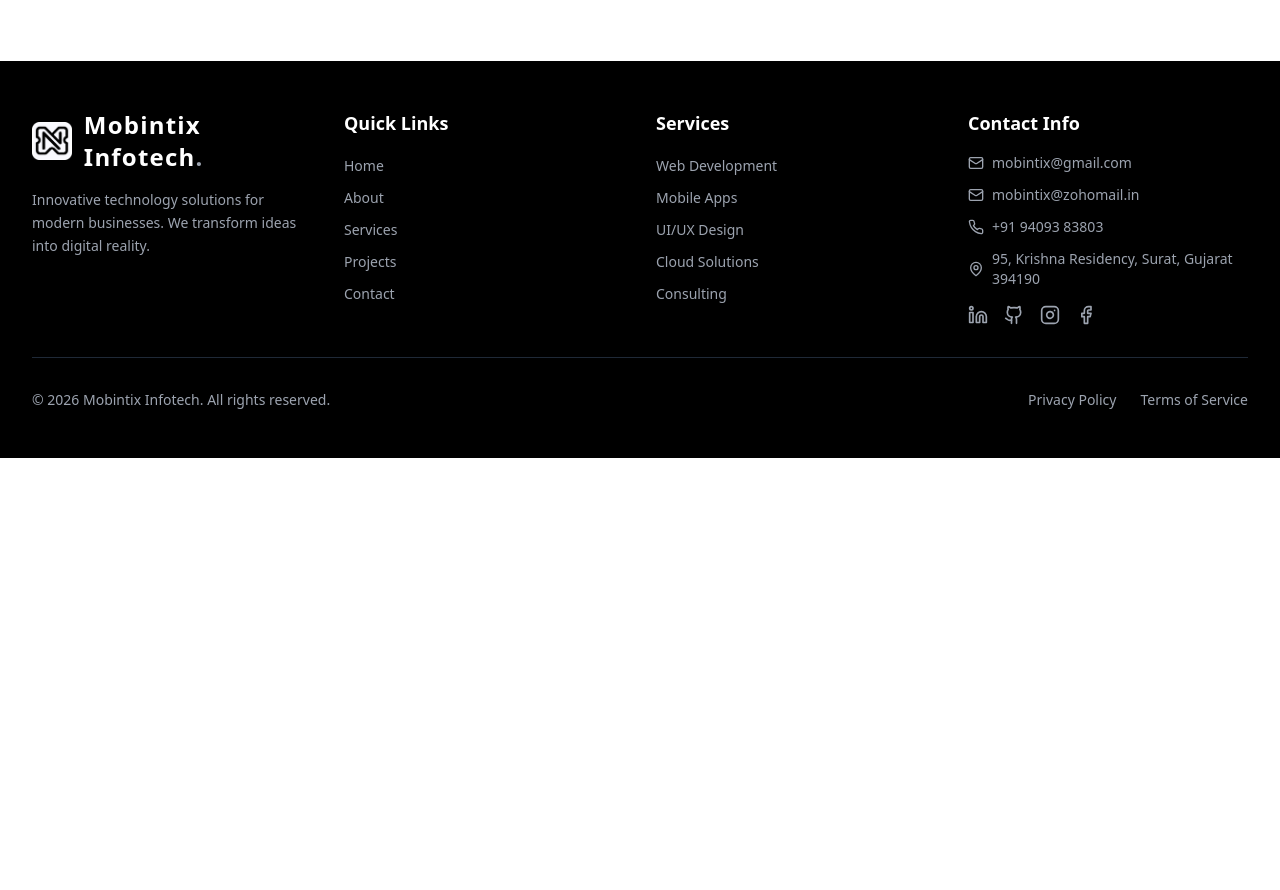
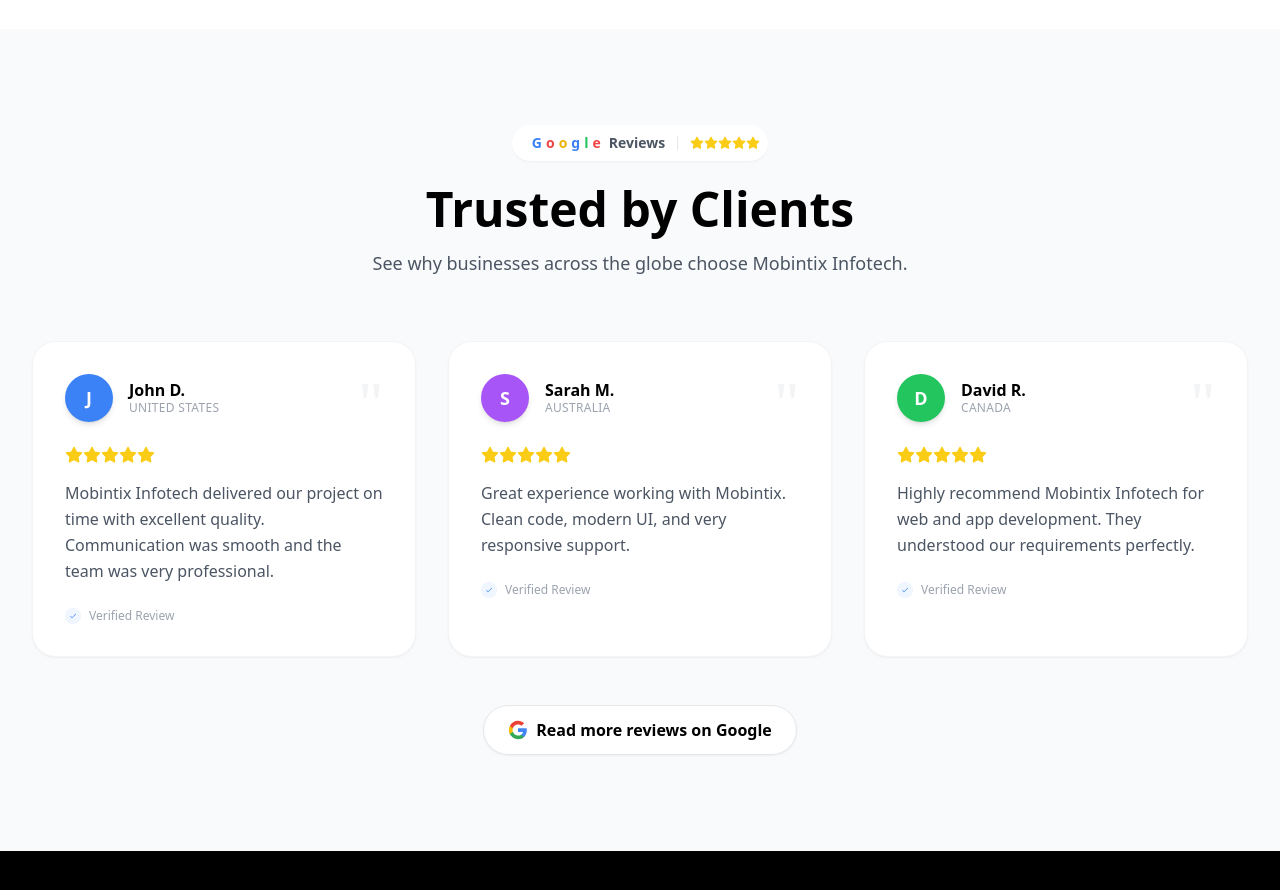
Before and after one commit to mobintix-in/Mobintix-App, a React (Vite) app: page /about in a window 1280 px wide. Shown: the part 1880-2770 px from the top of the page. Before the commit the page ends 2338 px from the top, so only its background shows below. Built offline with nearby package versions, Linux system fonts and the light colour scheme.

Commit message:
Mobintix

```diff
--- a/src/pages/About.tsx
+++ b/src/pages/About.tsx
@@ -1,5 +1,5 @@
 import { useEffect, useState } from 'react';
-import { Target, Eye, Award, Users, Zap, Heart } from 'lucide-react';
+import { Target, Eye, Award, Users, Zap, Heart, Star } from 'lucide-react';
 import SEO from '../components/SEO';
 
 const About = () => {
@@ -33,17 +33,41 @@
   ];
 
   const team = [
-    { role: 'Leadership', count: '5+' },
-    { role: 'Developers', count: '15+' },
-    { role: 'Designers', count: '5+' },
-    { role: 'Support', count: '3+' },
+    { role: 'Projects Delivered', count: '30+' },
+    { role: 'Technologies Used', count: '10+' },
+    { role: 'Industries Served', count: '5+' },
+    { role: 'Countries Served', count: '3+' },
+  ];
+
+  const reviews = [
+    {
+      name: 'John D.',
+      country: 'United States',
+      rating: 5,
+      review:
+        'Mobintix Infotech delivered our project on time with excellent quality. Communication was smooth and the team was very professional.',
+    },
+    {
+      name: 'Sarah M.',
+      country: 'Australia',
+      rating: 5,
+      review:
+        'Great experience working with Mobintix. Clean code, modern UI, and very responsive support.',
+    },
+    {
+      name: 'David R.',
+      country: 'Canada',
+      rating: 5,
+      review:
+        'Highly recommend Mobintix Infotech for web and app development. They understood our requirements perfectly.',
+    },
   ];
 
   return (
     <div className="bg-white">
       <SEO
-        title="About Us"
-        description="Learn about Mobintix Infotech, a leading technology company delivering innovative digital solutions. Discover our story, mission, and values."
+        title="About Mobintix Infotech | Web & Mobile App Development Company"
+        description="Mobintix Infotech is an India-based web and mobile app development company delivering scalable digital solutions for startups and businesses worldwide."
         url="/about"
       />
       <section className="relative pt-32 pb-20 bg-gradient-to-br from-black via-gray-900 to-black text-white">
@@ -54,7 +78,7 @@
           >
             <h1 className="text-5xl md:text-6xl font-bold mb-6">About Mobintix</h1>
             <p className="text-xl text-gray-300 leading-relaxed">
-              A leading technology company dedicated to delivering innovative digital solutions that empower businesses to thrive in the modern world.
+              A trusted technology partner delivering scalable digital solutions.
             </p>
           </div>
         </div>
@@ -72,7 +96,7 @@
                 Founded with a vision to bridge the gap between technology and business, Mobintix Infotech has grown into a trusted partner for companies seeking digital transformation.
               </p>
               <p className="text-gray-600 leading-relaxed text-lg">
-                Our journey began with a simple belief: technology should empower, not complicate. Today, we serve clients across industries, delivering solutions that are as elegant as they are effective.
+                Founded with a mission to help businesses scale through technology, we empower clients across industries with solutions that are as elegant as they are effective.
               </p>
               <p className="text-gray-600 leading-relaxed text-lg">
                 With a team of passionate innovators, we continue to push boundaries and redefine what's possible in the digital realm.
@@ -176,7 +200,113 @@
           </div>
         </div>
       </section>
-    </div>
+
+
+
+      <section className="py-24 bg-gray-50">
+        <div className="container mx-auto px-4 md:px-8">
+          <div className="text-center mb-16">
+            <div className="inline-flex items-center justify-center p-2 bg-white rounded-full shadow-sm mb-6">
+              <span className="flex items-center gap-1 font-bold text-sm px-3">
+                <span className="text-blue-500">G</span>
+                <span className="text-red-500">o</span>
+                <span className="text-yellow-500">o</span>
+                <span className="text-blue-500">g</span>
+                <span className="text-green-500">l</span>
+                <span className="text-red-500">e</span>
+                <span className="text-gray-600 ml-1">Reviews</span>
+              </span>
+              <div className="flex border-l pl-3">
+                {[1, 2, 3, 4, 5].map((s) => (
+                  <Star key={s} size={14} className="text-yellow-400 fill-yellow-400" />
+                ))}
+              </div>
+            </div>
+            <h2 className="text-4xl md:text-5xl font-bold text-black mb-4">
+              Trusted by Clients
+            </h2>
+            <p className="text-gray-600 text-lg max-w-2xl mx-auto">
+              See why businesses across the globe choose Mobintix Infotech.
+            </p>
+          </div>
+
+          <div className="grid grid-cols-1 md:grid-cols-3 gap-8">
+            {reviews.map((review, index) => (
+              <div
+                key={index}
+                className="group relative bg-white p-8 rounded-3xl shadow-sm hover:shadow-xl transition-all duration-300 hover:-translate-y-1 border border-gray-100"
+              >
+                <div className="absolute top-8 right-8 text-6xl text-gray-100 font-serif leading-none select-none">"</div>
+
+                <div className="flex items-center gap-4 mb-6 relative z-10">
+                  <div
+                    className="w-12 h-12 rounded-full flex items-center justify-center text-white font-bold text-lg shadow-md"
+                    style={{ backgroundColor: index % 3 === 0 ? '#3b82f6' : index % 3 === 1 ? '#a855f7' : '#22c55e' }}
+                  >
+                    {review.name.charAt(0)}
+                  </div>
+                  <div>
+                    <h4 className="font-bold text-black leading-tight">{review.name}</h4>
+                    <p className="text-xs text-gray-400 uppercase tracking-wide">{review.country}</p>
+                  </div>
+                </div>
+
+                <div className="flex mb-4 relative z-10">
+                  {[...Array(review.rating)].map((_, i) => (
+                    <Star key={i} size={18} className="text-yellow-400 fill-yellow-400" />
+                  ))}
+                </div>
+
+                <p className="text-gray-600 leading-relaxed relative z-10">
+                  {review.review}
+                </p>
+
+                <div className="mt-6 flex items-center text-xs text-gray-400 font-medium">
+                  <div className="w-4 h-4 rounded-full bg-blue-50 flex items-center justify-center mr-2">
+                    <svg className="w-2 h-2 text-blue-500" fill="currentColor" viewBox="0 0 24 24"><path d="M9 16.17L4.83 12l-1.42 1.41L9 19 21 7l-1.41-1.41z" /></svg>
+                  </div>
+                  Verified Review
+                </div>
+              </div>
+            ))}
+          </div>
+
+          <div className="text-center mt-12">
+            <a
+              href="https://www.google.com/maps"
+              target="_blank"
+              rel="noopener noreferrer"
+              className="inline-flex items-center px-6 py-3 bg-white border border-gray-200 rounded-full font-semibold text-black hover:bg-gray-50 transition shadow-sm hover:shadow"
+            >
+              <svg className="w-5 h-5 mr-2" viewBox="0 0 24 24" xmlns="http://www.w3.org/2000/svg">
+                <path d="M22.56 12.25c0-.78-.07-1.53-.2-2.25H12v4.26h5.92c-.26 1.37-1.04 2.53-2.21 3.31v2.77h3.57c2.08-1.92 3.28-4.74 3.28-8.09z" fill="#4285F4" />
+                <path d="M12 23c2.97 0 5.46-.98 7.28-2.66l-3.57-2.77c-.98.66-2.23 1.06-3.71 1.06-2.86 0-5.29-1.93-6.16-4.53H2.18v2.84C3.99 20.53 7.7 23 12 23z" fill="#34A853" />
+                <path d="M5.84 14.09c-.22-.66-.35-1.36-.35-2.09s.13-1.43.35-2.09V7.07H2.18C1.43 8.55 1 10.22 1 12s.43 3.45 1.18 4.93l2.85-2.21.81-.63z" fill="#FBBC05" />
+                <path d="M12 5.38c1.62 0 3.06.56 4.21 1.64l3.15-3.15C17.45 2.09 14.97 1 12 1 7.7 1 3.99 3.47 2.18 7.07l3.66 2.84c.87-2.6 3.3-4.53 6.16-4.53z" fill="#EA4335" />
+              </svg>
+              Read more reviews on Google
+            </a>
+          </div>
+        </div>
+      </section>
+
+      <section className="py-20 bg-black text-white text-center">
+        <div className="container mx-auto px-4 md:px-8">
+          <h2 className="text-4xl md:text-5xl font-bold mb-6">
+            Let’s Build Something Great Together
+          </h2>
+          <p className="text-gray-300 max-w-2xl mx-auto mb-8">
+            Whether you’re a startup or an established business, Mobintix Infotech is ready to turn your ideas into powerful digital products.
+          </p>
+          <a
+            href="/contact"
+            className="inline-block bg-white text-black px-8 py-4 rounded-2xl font-semibold hover:bg-gray-200 transition"
+          >
+            Get a Free Consultation
+          </a>
+        </div>
+      </section>
+    </div >
   );
 };
 
```
